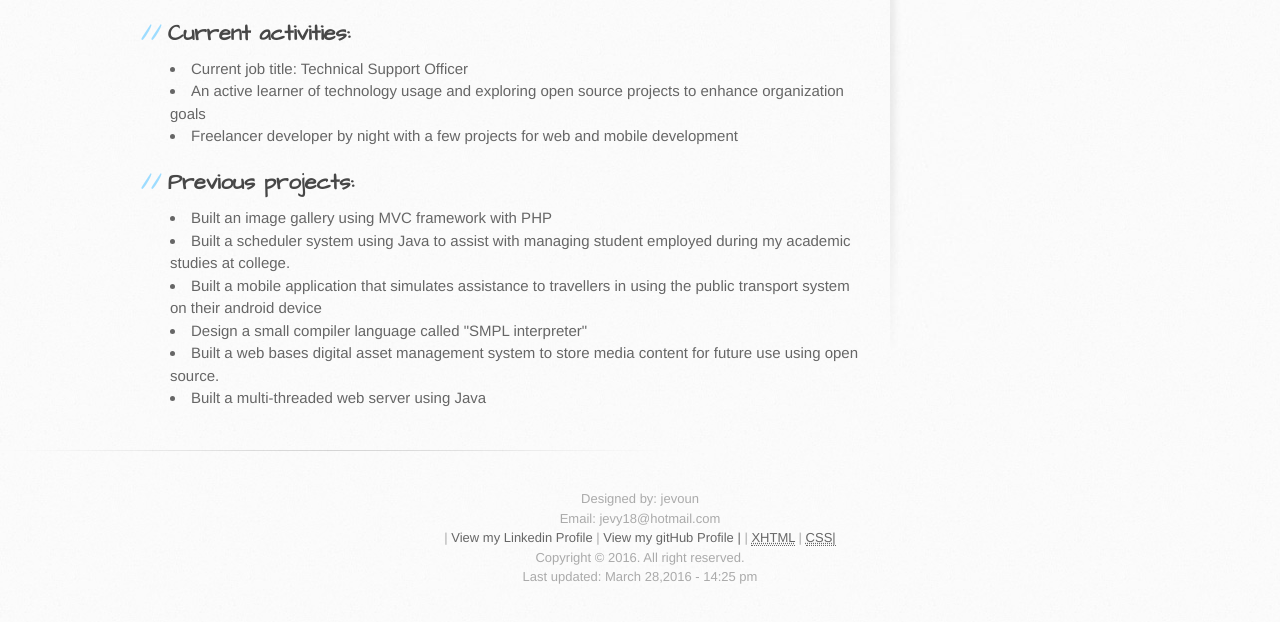
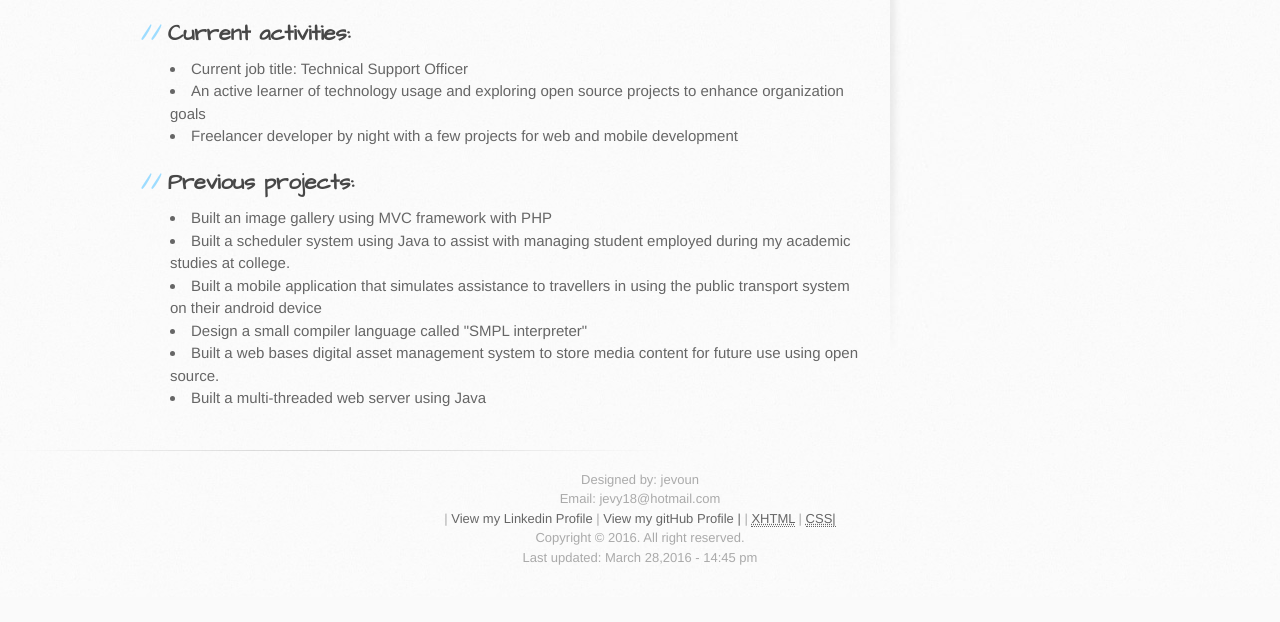
Before and after one commit to jevy18/jevy18.github.io, a plain HTML site: page index.html in a window 1280 px wide. Shown: the part 422-1044 px from the top of the page. After the commit the page ends 1019 px from the top, so only its background shows below. Drawn offline with Linux system fonts and the light colour scheme.

Commit message:
Update index.html

```diff
--- a/index.html
+++ b/index.html
@@ -55,15 +55,12 @@
       </div>
     </div>
  <footer>
-		<p id='info'><br/>Designed by: jevoun<br/>Email: jevy18@hotmail.com<br/>
-
+	Designed by: jevoun<br/>Email: jevy18@hotmail.com<br/>
 	| 		<a href='https://jm.linkedin.com/in/jevoun' target='_blank'>View my Linkedin Profile </a> | <a href='https://github.com/jevy18' target='_blank'>View my gitHub Profile |</a>
 	| 		<a href='http://validator.w3.org/check/referer' target='_blank' title='This page validates as XHTML 1.0 Transitional'><abbr title='eXtensible HyperText Markup Language' target='_blank'>XHTML</abbr></a>
 	| 		<a href='http://jigsaw.w3.org/css-validator/check/referer' target='_blank' title='This page validates as CSS'><abbr title='Cascading Style Sheets' target='_blank'>CSS|</abbr></a><br/>
 			Copyright © 2016. All right reserved. <br/>
-			Last updated: March 28,2016 - 14:25 pm
-
-		</p>
+			Last updated: March 28,2016 - 14:45 pm
 
 	</footer>
 
```
